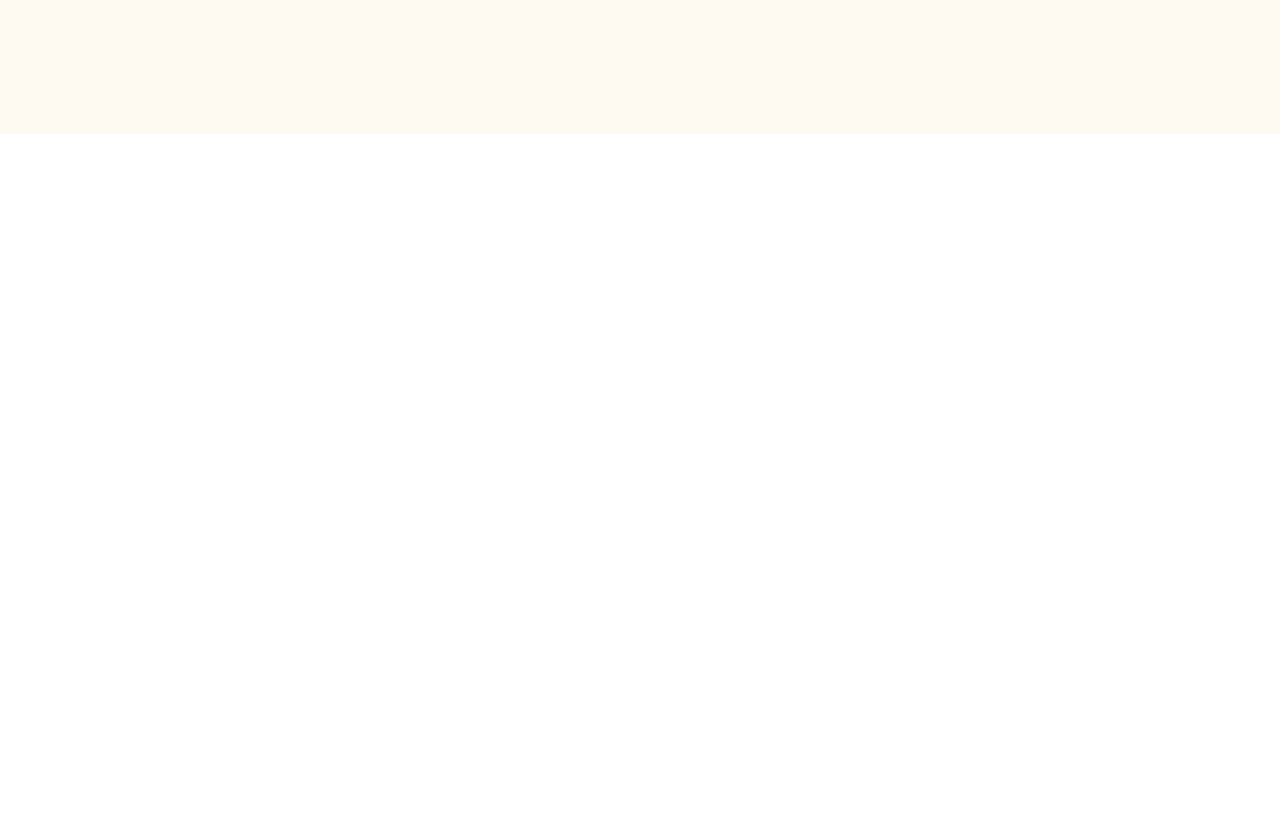
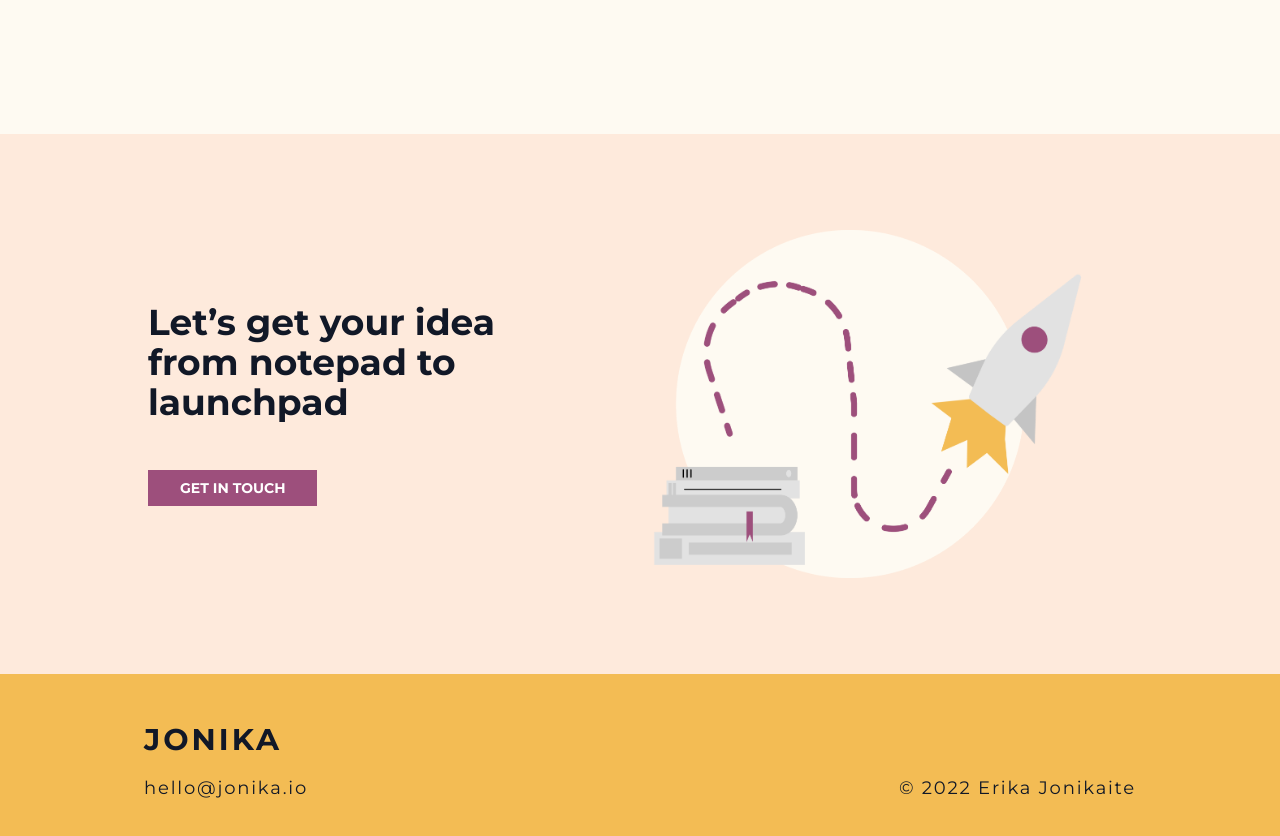
Before and after one commit to erikahazle/portfolio-website, a Next.js app: page / in a window 1280 px wide. Shown: the part 3780-4616 px from the top of the page. Before the commit the page ends 3914 px from the top, so only its background shows below. Built offline with nearby package versions, Linux system fonts and the light colour scheme.

Commit message:
Initial setup for footer

```diff
--- /dev/null
+++ b/components/Footer/index.tsx
@@ -0,0 +1,41 @@
+export const Footer = () => (
+  <footer
+    className="
+      w-full
+      text-lg text-gray-700
+      bg-amber-400
+    "
+  >
+    <div className="
+      max-w-screen-lg
+      mx-auto
+      flex flex-wrap
+      items-end
+      justify-between
+      px-4
+      py-12
+    ">
+      <div className="flex flex-col">
+        <a href="#" className="mb-4">
+          <span className="title-font md:text-3xl sm:text-2xl mb-4 text-gray-900 font-montserrat font-bold uppercase tracking-widest">
+            Jonika
+          </span>
+        </a>
+
+        <div>
+          <span className="leading-relaxed mb-4 text-gray-900 font-montserrat tracking-widest">
+            hello@jonika.io
+          </span>
+        </div>
+      </div>
+
+      <div className="flex flex-col">
+        <div>
+          <span className="leading-relaxed mb-4 text-gray-900 font-montserrat tracking-widest">
+            © 2022 Erika Jonikaite
+          </span>
+        </div>
+      </div>
+    </div>
+  </footer>
+);
--- /dev/null
+++ b/containers/Home/Sections/Launch/index.tsx
@@ -0,0 +1,36 @@
+export const LaunchSection = () => (
+  <div className="bg-coral">
+    <div className='max-w-screen-lg mx-auto py-16'>
+      <section className="text-gray-600 body-font">
+        <div className="container mx-auto flex py-8 md:flex-row flex-col items-center">
+          <div className="lg:flex-grow md:w-1/2 px-5 pr-16  flex flex-col md:items-start md:text-left mb-16 md:mb-0 items-center text-center">
+            <h1 className="title-font sm:text-4xl text-3xl mb-4 pb-8   text-gray-900 font-montserrat font-bold">
+              Let’s get your idea from notepad to launchpad
+            </h1>
+            <div className="flex justify-center">
+              <a
+                className="
+                      inline-flex
+                    text-white
+                    bg-tapestry-100
+                      border-0
+                      py-2 px-8
+                      focus:outline-none
+                    hover:bg-tapestry-50
+                      text-sm font-bold uppercase font-montserrat
+                    "
+                href="mailto:hello@jonika.io"
+              >
+                Get in touch
+              </a>
+            </div>
+          </div>
+
+          <div className="lg:max-w-lg lg:w-full md:w-1/2 w-5/6 z-10 md:pr-8">
+            <img className="object-cover object-center" alt="hero" src="/images/launch.png" />
+          </div>
+        </div>
+      </section>
+    </div>
+  </div>
+);
--- a/containers/Home/index.tsx
+++ b/containers/Home/index.tsx
@@ -6,6 +6,8 @@ import { ProblemStatementSection } from './Sections/ProblemStatement';
 import { HelloSection } from './Sections/Hello';
 import { RecommendationSection } from './Sections/Recommendation';
 import { ProcessSection } from './Sections/Process';
+import { LaunchSection } from './Sections/Launch';
+import { Footer } from '../../components/Footer';
 
 export const Home = () => {
   return (
@@ -22,6 +24,8 @@ export const Home = () => {
       <HelloSection />
       <RecommendationSection />
       <ProcessSection />
+      <LaunchSection />
+      <Footer />
     </div>
   )
 }
```
Also changed, not shown: public/images/launch.png (added).
